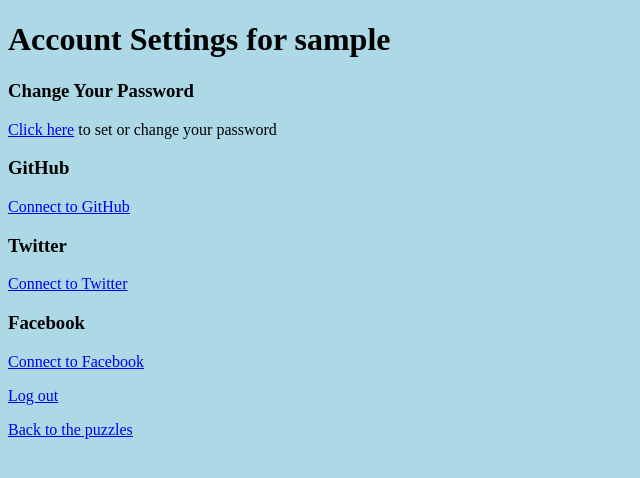
After one commit to madjaqk/puzzle_master_v2, a Django app: page /users/settings in a window 1280 px wide. The commit adds this page. Shown: the top 478 px of the page, without its empty margins (0-640 px from the left). Run offline with Django 3.2, Linux system fonts and the light colour scheme; the visitor is signed in with stand-in values (Sample User, id 1).

Commit message:
adds social auth login

```diff
--- a/apps/users/static/users/style.css
+++ b/apps/users/static/users/style.css
@@ -27,3 +27,7 @@ div.login_page_box h3 {
 	color: red;
 	font-weight: bold;
 }
+
+.warning {
+	color: red;
+}
--- a/apps/users/templates/users/header.html
+++ b/apps/users/templates/users/header.html
@@ -9,7 +9,7 @@
 
 <div id="header">
 	{% if user.is_authenticated %}
-		Hello, <strong>{{ user.username }}</strong>! <a href="{% url 'users:logout' %}">Log out?</a>
+		Hello, <strong>{{ user.username }}</strong>! <a href="{% url 'users:settings' %}">Account settings</a> | <a href="{% url 'users:logout' %}">Log out?</a>
 	{% else %}
 		<a href="{% url 'users:login_page' %}">Log in</a> to track your solved puzzles!
 	{% endif %}
--- a/apps/users/templates/users/login.html
+++ b/apps/users/templates/users/login.html
@@ -12,6 +12,7 @@
 				<p {% if message.tags %}class="{{message.tags}}"{% endif %}>{{ message }}</p>
 			{% endfor %}
 		{% endif %}
+
 		<div class="login_page_box">
 			<h3>Login</h3>
 			<form action="{% url 'users:login' %}" method="POST">
@@ -48,6 +49,11 @@
 				</table>
 			</form>
 		</div>
+
+		<p><strong>-- OR --</strong></p>
+		{% for site, pic_url in oauth_buttons %}
+			<p><a href="{% url 'social:begin' site %}"><img src="{% static pic_url %}" width=158></a></p>
+		{% endfor %}
 		<p><a href="{% url 'puzzles:index' %}">Back to metapuzzles</a></p>
 	</body>
 </html>
--- /dev/null
+++ b/apps/users/templates/users/settings.html
@@ -0,0 +1,64 @@
+<!DOCTYPE html>
+<html>
+	<head>
+		<title>Account Settings</title>
+		{% load static %}
+		<link rel="stylesheet" type="text/css" href="{% static 'users/style.css' %}">
+	</head>
+	<body>
+		<h1>Account Settings for {{ user.username }}</h1>
+
+		<h3>Change Your Password</h3>
+
+		<p><a href="{% url 'users:password' %}">Click here</a> to set or change your password</p>
+		<h3>GitHub</h3>
+		{% if github_login %}
+			<p>Connected as <a href="https://github.com/{{ github_login.extra_data.login }}/" target="_blank">{{ github_login.extra_data.login }}</a></p>
+			{% if can_disconnect %}
+				<form method="post" action="{% url 'social:disconnect' 'github' %}">
+					{% csrf_token %}
+					<button type="submit">Disconnect from GitHub</button>
+				</form>
+			{% else %}
+				<button type="button" disabled>Disconnect from GitHub</button>
+				<p class="warning">You must <a href="{% url 'users:password' %}">define a password</a> for your account before disconnecting from Github.</p>
+			{% endif %}
+		{% else %}
+			<a href="{% url 'social:begin' 'github' %}">Connect to GitHub</a>
+		{% endif %}
+
+		<h3>Twitter</h3>
+		{% if twitter_login %}
+			<p>Connected as <a href="https://twitter.com/{{ twitter_login.extra_data.access_token.screen_name }}/" target="_blank">@{{ twitter_login.extra_data.access_token.screen_name }}</a></p>
+			{% if can_disconnect %}
+				<form method="post" action="{% url 'social:disconnect' 'twitter' %}">
+					{% csrf_token %}
+					<button type="submit">Disconnect from Twitter</button>
+				</form>
+			{% else %}
+				<button type="button" disabled>Disconnect from Twitter</button>
+				<p style="color: red">You must <a href="{% url 'users:password' %}">define a password</a> for your account before disconnecting from Twitter.</p>
+			{% endif %}
+		{% else %}
+			<a href="{% url 'social:begin' 'twitter' %}">Connect to Twitter</a>
+		{% endif %}
+
+		<h3>Facebook</h3>
+		{% if facebook_login %}
+			<p>Connected as <a href="https://facebook.com/{{ facebook_login.extra_data.id }}/" target="_blank">{{ facebook_login.extra_data.id }}</a></p>
+			{% if can_disconnect %}
+				<form method="post" action="{% url 'social:disconnect' 'facebook' %}">
+					{% csrf_token %}
+					<button type="submit">Disconnect from Facebook</button>
+				</form>
+			{% else %}
+				<button type="button" disabled>Disconnect from Facebook</button>
+				<p style="color: red">You must <a href="{% url 'users:password' %}">define a password</a> for your account before disconnecting from Facebook.</p>
+			{% endif %}
+		{% else %}
+			<a href="{% url 'social:begin' 'facebook' %}">Connect to Facebook</a>
+		{% endif %}
+		<p><a href="{% url 'users:logout' %}">Log out</a></p>
+		<p><a href="{% url 'puzzles:index' %}">Back to the puzzles</a></p>
+	</body>
+</html>
--- a/apps/users/urls.py
+++ b/apps/users/urls.py
@@ -8,4 +8,6 @@ urlpatterns = [
 	path("register", views.register, name="register"),
 	path("login", views.login_user, name="login"),
 	path("logout", views.logout_user, name="logout"),
+	path("settings", views.settings, name="settings"),
+	path("password", views.password, name="password"),
 ]
--- a/apps/users/views.py
+++ b/apps/users/views.py
@@ -1,16 +1,25 @@
 from django.contrib import messages
-from django.contrib.auth import authenticate, login, logout
-from django.contrib.auth.forms import AuthenticationForm, UserCreationForm
+from django.contrib.auth import authenticate, login, logout, update_session_auth_hash
+from django.contrib.auth.decorators import login_required
+from django.contrib.auth.forms import AuthenticationForm, UserCreationForm, AdminPasswordChangeForm, PasswordChangeForm
 from django.contrib.auth.models import User
 from django.shortcuts import render, redirect
+
+from social_django.models import UserSocialAuth
 
 from .forms import MyAuthenticationForm
 
 def login_page(request):
-	# if request.method == "GET":
+	oauth_buttons = [
+		("facebook", "users/img/facebook_login.png"),
+		("twitter", "users/img/sign-in-with-twitter-gray.png"),
+		("github", "users/img/GitHub_Logo.png"),
+	]
+
 	context = {
 		"register_form": UserCreationForm(),
-		"login_form": MyAuthenticationForm()
+		"login_form": MyAuthenticationForm(),
+		"oauth_buttons": oauth_buttons
 	}
 	return render(request, "users/login.html", context)
 
@@ -49,3 +58,46 @@ def login_user(request):
 def logout_user(request):
 	logout(request)
 	return redirect("users:login_page")
+
+@login_required
+def settings(request):
+	user = request.user
+
+	other_sites = ["github", "twitter", "facebook"]
+	other_site_logins = []
+
+	for site in other_sites:
+		try:
+			other_site_logins.append(user.social_auth.get(provider=site))
+		except UserSocialAuth.DoesNotExist:
+			other_site_logins.append(None)
+
+	context = {f"{site}_login": site_login for site, site_login in zip (other_sites, other_site_logins)}
+
+	context["can_disconnect"] = user.social_auth.count() > 1 or user.has_usable_password()
+
+	return render(request, "users/settings.html", context)
+
+@login_required
+def password(request):
+	if request.user.has_usable_password():
+		PasswordForm = PasswordChangeForm
+	else:
+		PasswordForm = AdminPasswordChangeForm
+
+	if request.method == "POST":
+		form = PasswordForm(request.user, request.POST)
+		if form.is_valid():
+			form.save()
+			update_session_auth_hash(request, form.user)
+			messages.success(request, "Your password was successfully updated!")
+		else:
+			for field, errors in form.errors.get_json_data().items():
+				for error in errors:
+					messages.error(request, error["message"])
+
+		return redirect("users:password")
+	else:
+		form = PasswordForm(request.user)
+
+	return render(request, "users/password.html", {"form": form})
--- a/puzzle_master_v2/urls.py
+++ b/puzzle_master_v2/urls.py
@@ -21,4 +21,5 @@ urlpatterns = [
     # path("accounts/", include("django.contrib.auth.urls")),
     path("users/", include("apps.users.urls")),
     path("", include("apps.puzzles.urls")),
+    path("oauth/", include("social_django.urls", namespace="social"))
 ]
```
Also changed, not shown: apps/users/templates/users/password.html (added, +28 -0 lines), puzzle_master_v2/settings.py (+26 -0 lines), apps/users/static/users/img/GitHub_Logo.png (added), apps/users/static/users/img/facebook_login.png (added), apps/users/static/users/img/sign-in-with-twitter-gray.png (added).
